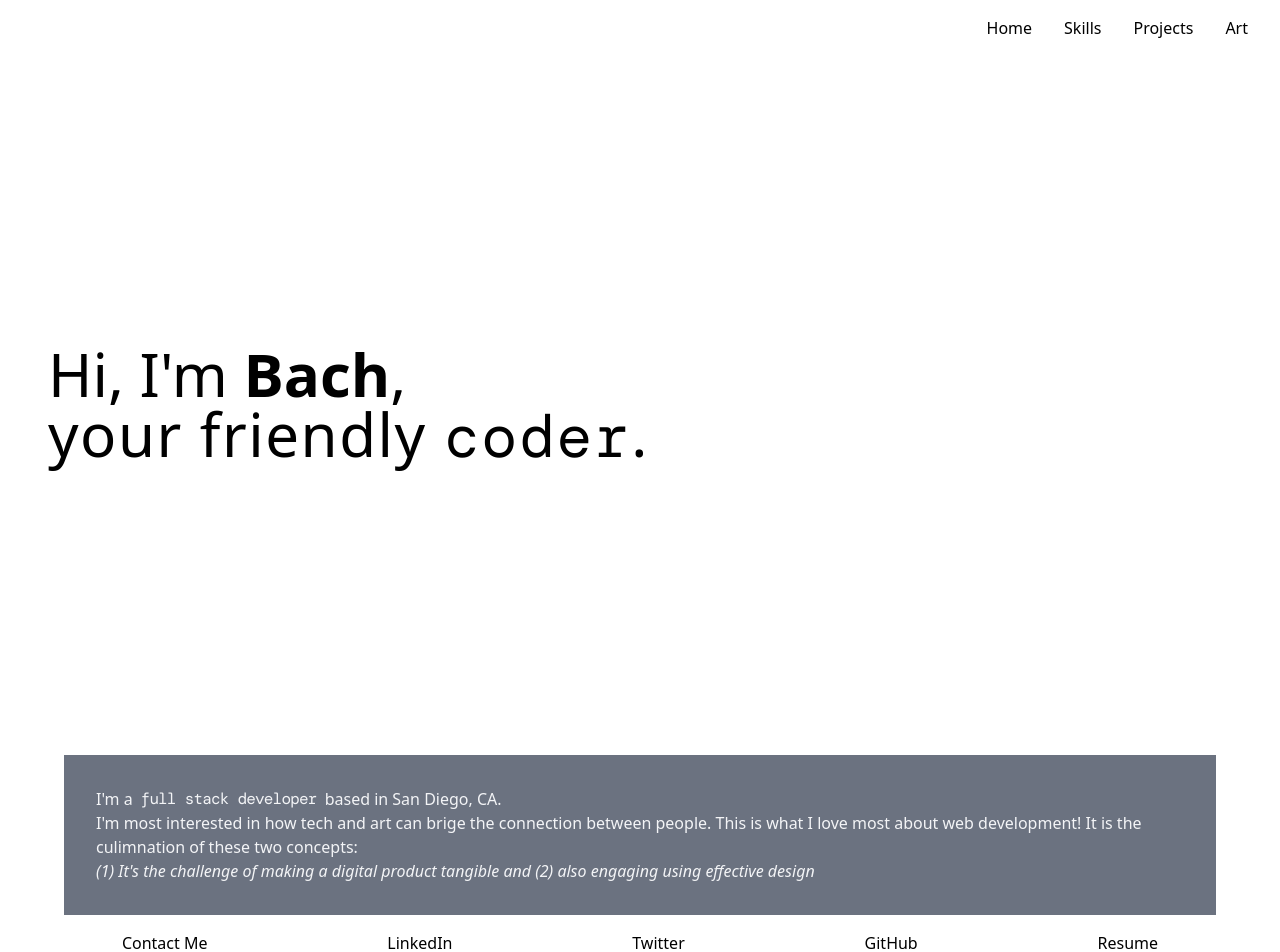
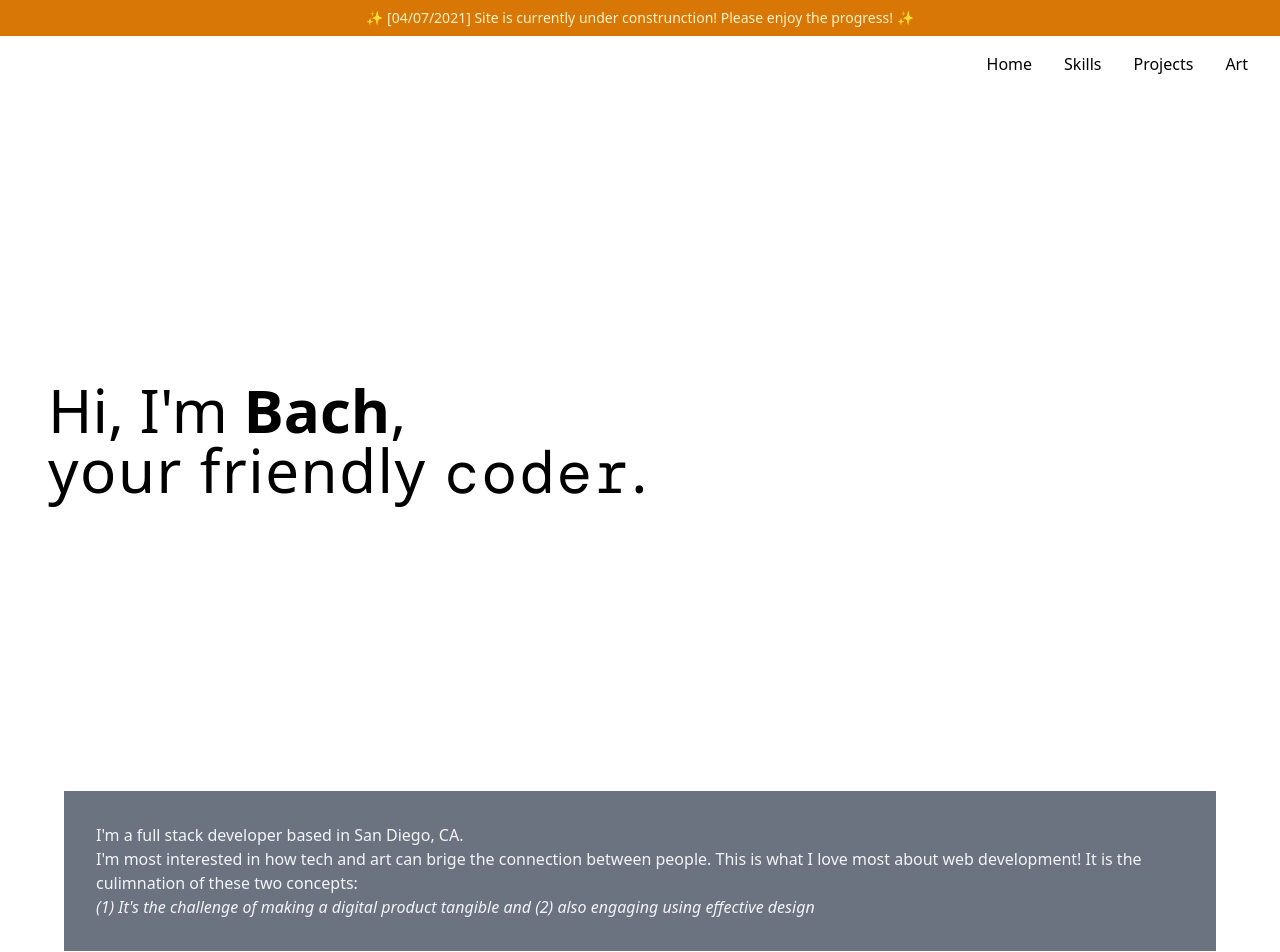
Before and after one commit to bndiep/portfolio, a React (Create React App) app: page / in a window 1280 px wide. Shown: the top 952 px of the page. Built offline with nearby package versions, Linux system fonts and the light colour scheme.

Commit message:
adds an under construction banner

```diff
--- a/src/App.js
+++ b/src/App.js
@@ -1,8 +1,9 @@
 
 function App() {
   return (
-    <div className="">
-      <header className="">
+    <div>
+      <header>
+        <div className="p-2 bg-yellow-600 text-yellow-100 text-sm flex justify-center">✨ [04/07/2021] Site is currently under construnction! Please enjoy the progress! ✨</div>
         <div className="h-16 p-4 bg-gray-800 flex justify-end items-center sm:hidden">
           <button className="w-12 h-12 text-white text-sm border border-white rounded-lg">Temp</button>
         </div>
@@ -24,7 +25,7 @@ function App() {
 
       <div className="mx-8 p-8 bg-gray-500 text-gray-100 lg:mx-16">
         <p className="inline-flex">
-          I'm a <span className="px-2 font-mono tracking-tighter">full stack developer</span> based in San Diego, CA.
+          I'm a full stack developer based in San Diego, CA.
           </p>
         <p>
           I'm most interested in how tech and art can brige the connection between people.
```
